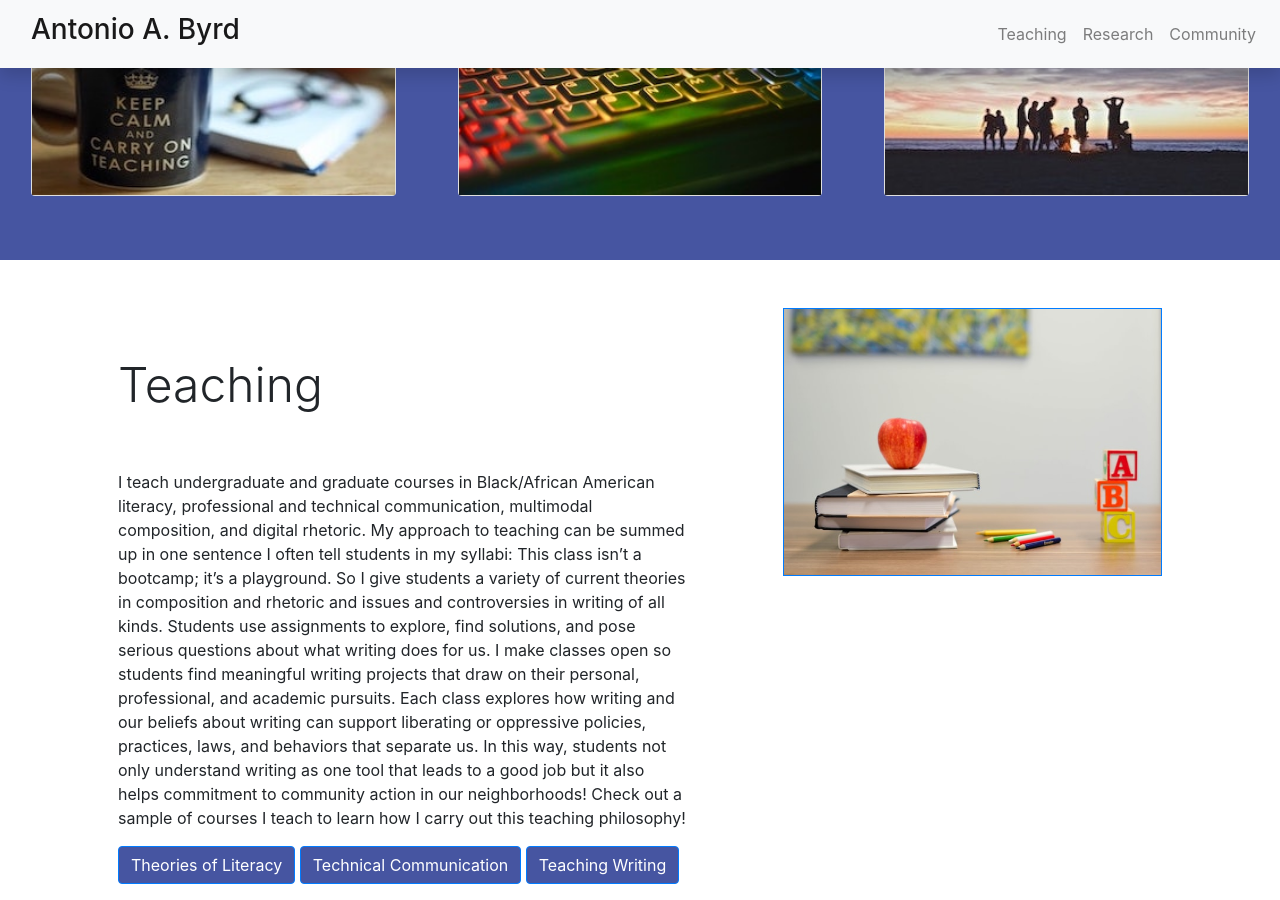
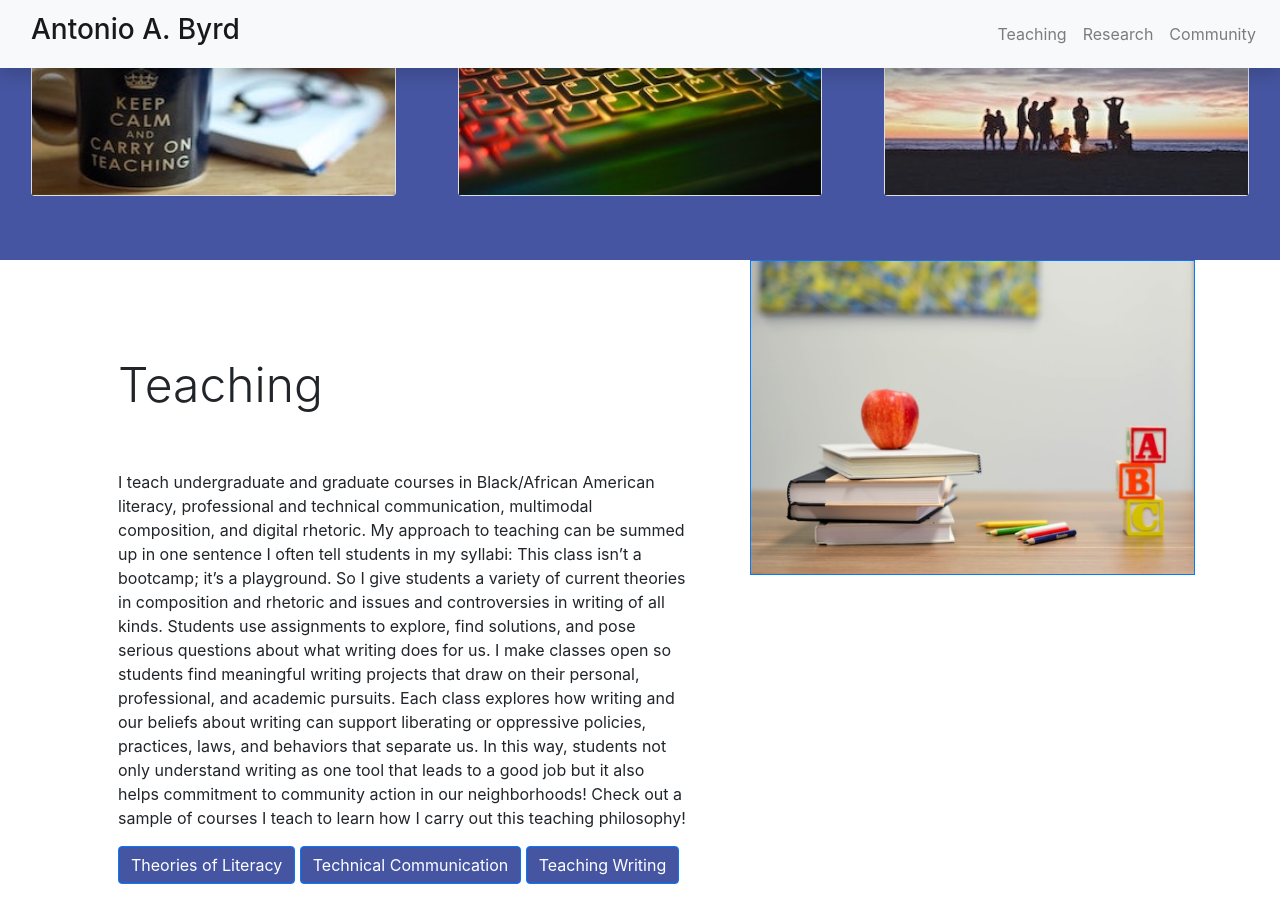
Before and after one commit to abyrd15/abyrd15.github.io, a Jekyll site: the page built from index.markdown, in a window 1280 px wide and 900 px high, scrolled down 1441 px. Built offline with Jekyll 4.4.1, drawn with Linux system fonts in a browser that asks for light colours; nearby versions of some CDN libraries.

Commit message:
Removed padding

```diff
--- a/_includes/home/section_teaching.html
+++ b/_includes/home/section_teaching.html
@@ -62,7 +62,7 @@
                     </div>
 
                 </div>
-                <div class="col-sm-5 p-5">
+                <div class="col-sm-5">
                     <img class="img-fluid border border-primary border-5" src="assets/css/images/teachinApple.jpg" alt="Image of an apple sitting on a stack of books.">
                 </div>
             </div>
```
